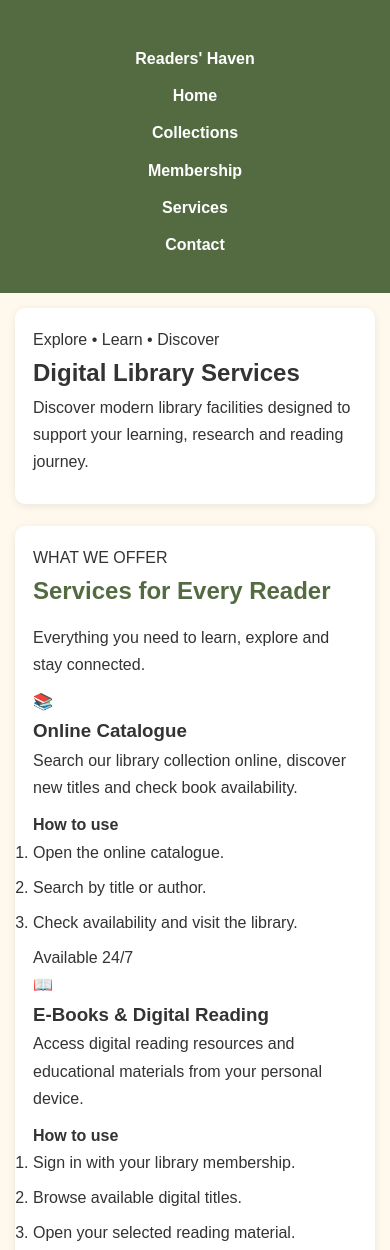
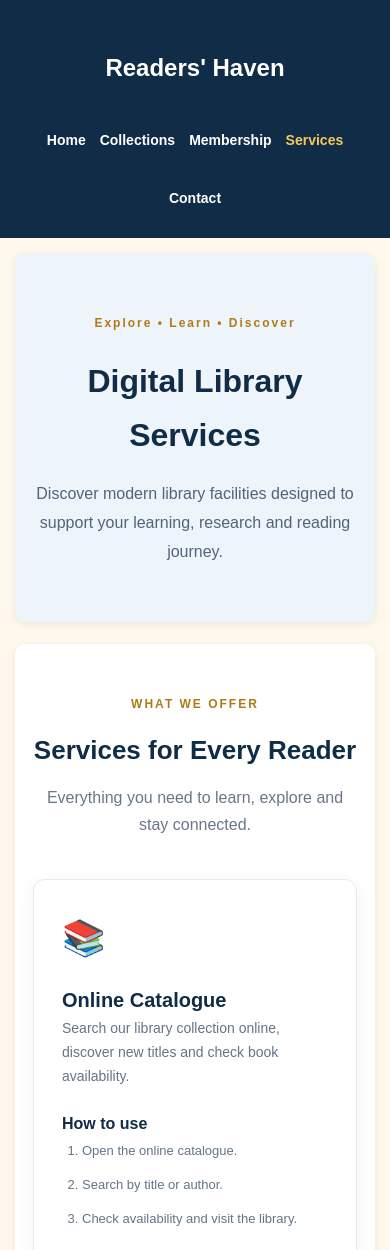
Before and after one commit to L1F23BSSE0284/readers-haven-library, a website: page src/services.html in a window 390 px wide. Shown: the top 1250 px of the page. Drawn offline with Linux system fonts and the light colour scheme.

Commit message:
style: add responsive services page styling

```diff
--- a/styles/style.css
+++ b/styles/style.css
@@ -103,6 +103,221 @@ li {
     padding-top: 55px;
     padding-bottom: 55px;
     text-align: center;
+}
+
+/* ===== SERVICES PAGE ===== */
+
+.services-header {
+    background: #102c46;
+    color: #ffffff;
+    padding: 18px 7%;
+}
+
+.services-nav {
+    display: flex;
+    justify-content: space-between;
+    align-items: center;
+    gap: 20px;
+    flex-wrap: wrap;
+}
+
+.services-logo {
+    color: #ffffff;
+    font-size: 24px;
+    font-weight: 700;
+    text-decoration: none;
+}
+
+.services-links {
+    display: flex;
+    gap: 24px;
+    flex-wrap: wrap;
+}
+
+.services-links a {
+    color: #ffffff;
+    text-decoration: none;
+    font-size: 14px;
+}
+
+.services-links a:hover,
+.services-links a.active {
+    color: #f4c95d;
+}
+
+.services-hero {
+    background: #edf4fa;
+    text-align: center;
+    padding: 85px 20px;
+}
+
+.services-tag {
+    color: #b17a17;
+    font-weight: 700;
+    letter-spacing: 2px;
+    font-size: 12px;
+}
+
+.services-hero h1 {
+    font-size: clamp(32px, 5vw, 48px);
+    color: #102c46;
+    margin: 18px 0;
+}
+
+.services-hero p {
+    max-width: 650px;
+    margin: auto;
+    color: #526477;
+    line-height: 1.8;
+}
+
+.services-section {
+    padding: 75px 7%;
+    background: #ffffff;
+}
+
+.services-heading {
+    text-align: center;
+    margin-bottom: 40px;
+}
+
+.services-heading span {
+    color: #b17a17;
+    font-size: 12px;
+    font-weight: 700;
+    letter-spacing: 2px;
+}
+
+.services-heading h2 {
+    color: #102c46;
+    font-size: 32px;
+    margin: 12px 0;
+}
+
+.services-heading p {
+    color: #687789;
+}
+
+.services-grid {
+    display: grid;
+    grid-template-columns: repeat(3, minmax(0, 1fr));
+    gap: 24px;
+}
+
+.service-card {
+    padding: 28px;
+    border: 1px solid #e4eaf0;
+    border-radius: 12px;
+    background: #ffffff;
+    box-shadow: 0 5px 18px rgba(16, 44, 70, 0.06);
+    transition: transform 0.2s ease;
+}
+
+.service-card:hover {
+    transform: translateY(-5px);
+}
+
+.service-icon {
+    font-size: 35px;
+    margin-bottom: 16px;
+}
+
+.service-card h3 {
+    color: #102c46;
+    font-size: 20px;
+}
+
+.service-card p {
+    color: #657487;
+    line-height: 1.7;
+    font-size: 14px;
+}
+
+.service-card h4 {
+    color: #102c46;
+    margin-top: 22px;
+}
+
+.service-card ol {
+    padding-left: 20px;
+    color: #657487;
+    font-size: 13px;
+    line-height: 2;
+}
+
+.service-time {
+    display: inline-block;
+    margin-top: 15px;
+    color: #8a6419;
+    background: #fff5d9;
+    padding: 8px 12px;
+    border-radius: 6px;
+    font-size: 12px;
+    font-weight: 600;
+}
+
+.services-cta {
+    background: #102c46;
+    color: #ffffff;
+    text-align: center;
+    padding: 55px 20px;
+}
+
+.services-cta p {
+    color: #d7e1eb;
+}
+
+.services-cta a {
+    display: inline-block;
+    background: #f4c95d;
+    color: #102c46;
+    padding: 12px 24px;
+    border-radius: 6px;
+    text-decoration: none;
+    font-weight: 700;
+    margin-top: 15px;
+}
+
+.services-footer {
+    background: #0b2034;
+    color: #ffffff;
+    padding: 20px;
+    text-align: center;
+    font-size: 13px;
+}
+
+/* Responsive layout for smaller screens */
+@media (max-width: 900px) {
+    .services-grid {
+        grid-template-columns: repeat(2, minmax(0, 1fr));
+    }
+}
+
+@media (max-width: 600px) {
+    .services-nav {
+        flex-direction: column;
+    }
+
+    .services-links {
+        justify-content: center;
+        gap: 14px;
+    }
+
+    .services-hero {
+        padding: 55px 18px;
+    }
+
+    .services-section {
+        padding: 45px 18px;
+    }
+
+    .services-grid {
+        grid-template-columns: 1fr;
+    }
+
+    .services-heading h2 {
+        font-size: 26px;
+    }
 }
 
 .membership-section > h2 {
```
